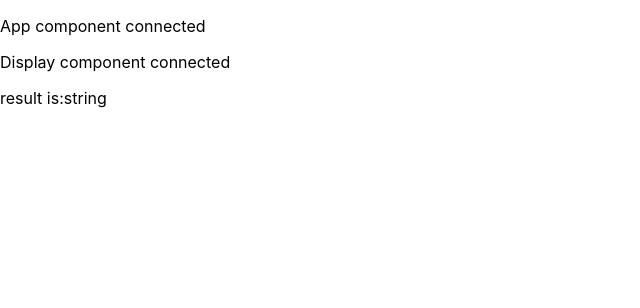
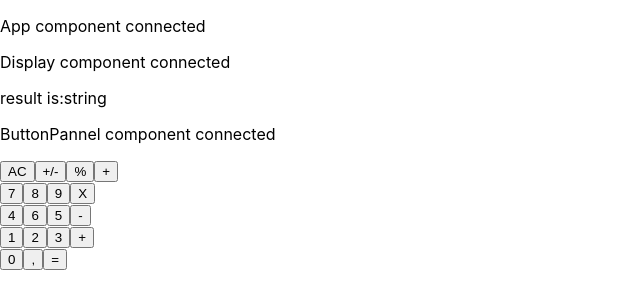
Before and after one commit to othman-19/calculator-react, a React (Create React App) app: page / in a window 1280 px wide. Shown: the top 308 px of the page, without its empty margins (0-640 px from the left). Built offline with nearby package versions, Linux system fonts and the light colour scheme.

Commit message:
ButtonPanel component added with buttons

```diff
--- a/src/components/App.js
+++ b/src/components/App.js
@@ -1,7 +1,7 @@
 import React from 'react';
 import Display from './Display';
 // import Button from './Button';
-// import ButtonPanel from './ButtonPanel';
+import ButtonPanel from './ButtonPanel';
 
 
 class App extends React.Component {
@@ -19,6 +19,7 @@ class App extends React.Component {
           </p>
         </header>
         <Display result="string" />
+        <ButtonPanel />
       </div>
     );
   }
--- a/src/components/ButtonPanel.js
+++ b/src/components/ButtonPanel.js
@@ -0,0 +1,49 @@
+import React from 'react';
+
+class ButtonPannel extends React.Component {
+  constructor(props) {
+    super(props);
+    this.state = {};
+  }
+
+  render() {
+    return (
+      <div className="App">
+        <p>
+          ButtonPannel component connected
+        </p>
+        <div className="" id="G1">
+          <button type="submit">AC</button>
+          <button type="submit">+/-</button>
+          <button type="submit">%</button>
+          <button type="submit">+</button>
+        </div>
+        <div className="" id="G2">
+          <button type="submit">7</button>
+          <button type="submit">8</button>
+          <button type="submit">9</button>
+          <button type="submit">X</button>
+        </div>
+        <div className="" id="G3">
+          <button type="submit">4</button>
+          <button type="submit">6</button>
+          <button type="submit">5</button>
+          <button type="submit">-</button>
+        </div>
+        <div className="" id="G4">
+          <button type="submit">1</button>
+          <button type="submit">2</button>
+          <button type="submit">3</button>
+          <button type="submit">+</button>
+        </div>
+        <div className="" id="G5">
+          <button type="submit">0</button>
+          <button type="submit">,</button>
+          <button type="submit">=</button>
+        </div>
+      </div>
+    );
+  }
+}
+
+export default ButtonPannel;
--- a/src/components/Display.js
+++ b/src/components/Display.js
@@ -11,11 +11,9 @@ class Display extends React.Component {
     const { result } = this.props;
     return (
       <div className="App">
-        <header className="App-header">
-          <p>
-            Display component connected
-          </p>
-        </header>
+        <p>
+          Display component connected
+        </p>
         <p>
           result is:
           {result}
```
Also changed, not shown: src/components/Button.js (+1 -6 lines).
